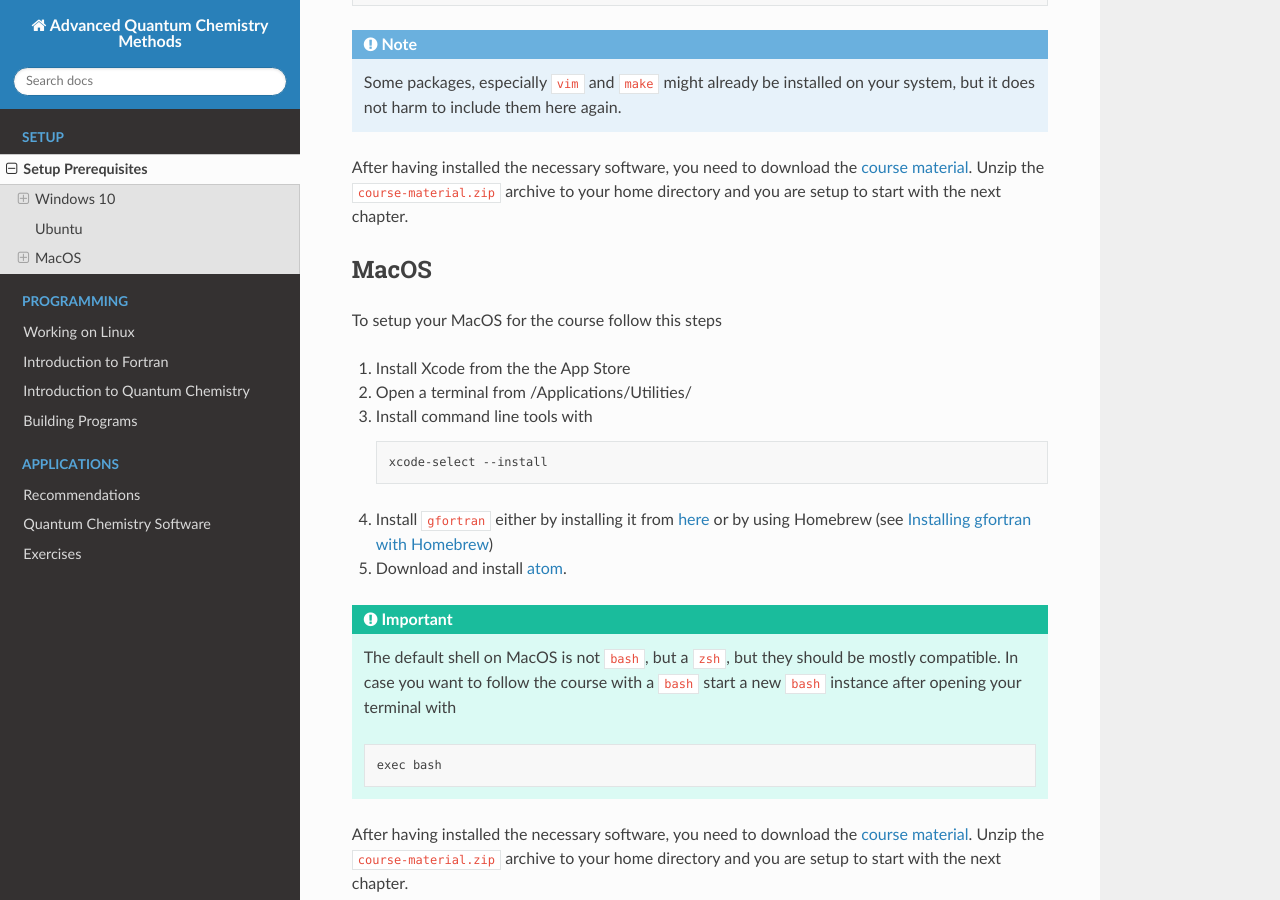
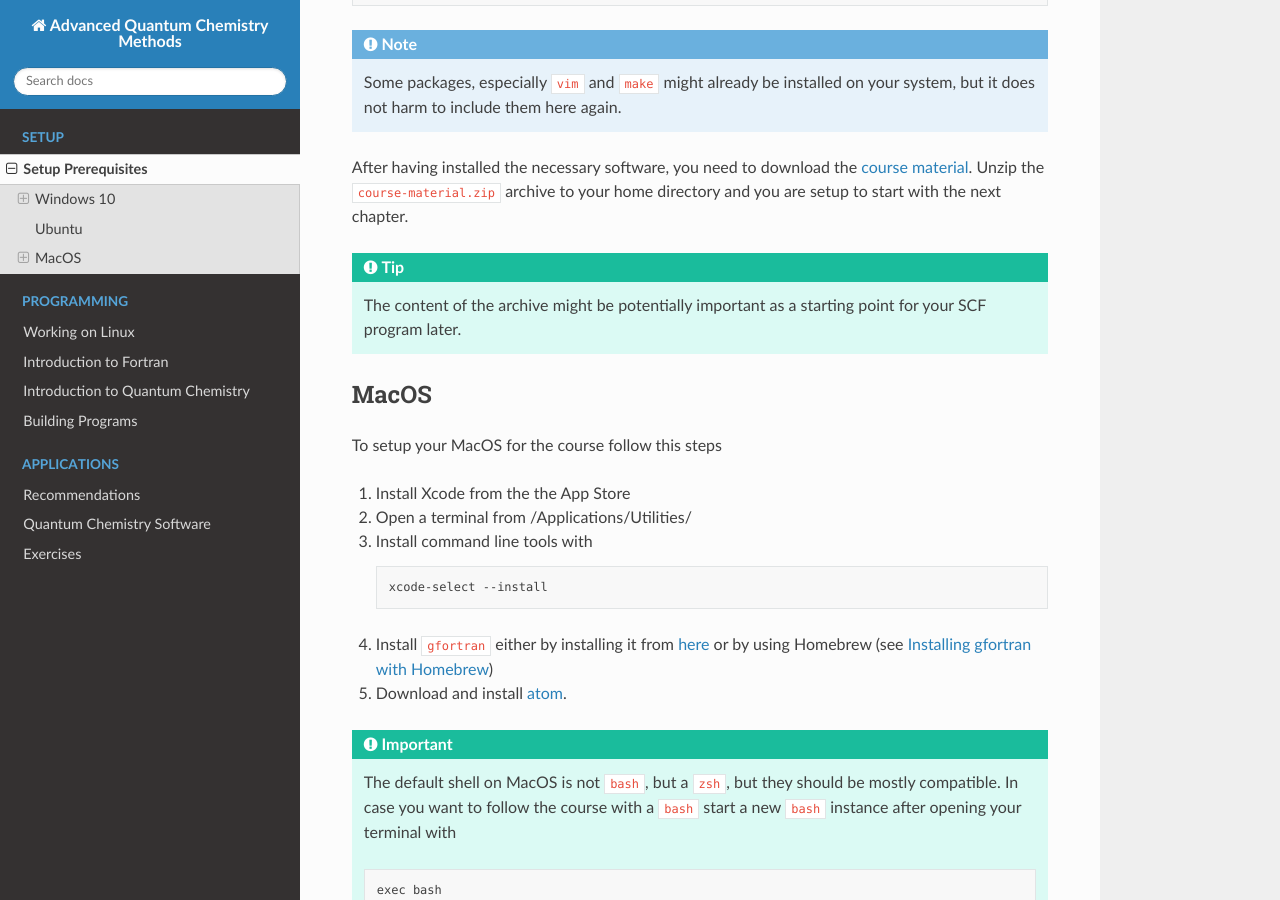
Before and after one commit to grimme-lab/qc2-teaching, a Sphinx documentation site: the page built from doc/install.rst, in a window 1280 px wide and 900 px high, scrolled down 3439 px. Built offline with Sphinx 7.4.7 and the Read the Docs theme 2.0.0, drawn with Linux system fonts in a browser that asks for light colours.

Commit message:
Add a tip regarding the course-material.zip to the setup

```diff
--- a/doc/install.rst
+++ b/doc/install.rst
@@ -117,6 +117,11 @@ you are setup to start with the next chapter.
 
 .. _course material: https://github.com/grimme-lab/qc2-teaching/releases/latest
 
+.. tip::
+
+   The content of the archive might be potentially important as a starting
+   point for your SCF program later.
+
 MacOS
 -----
 
```
